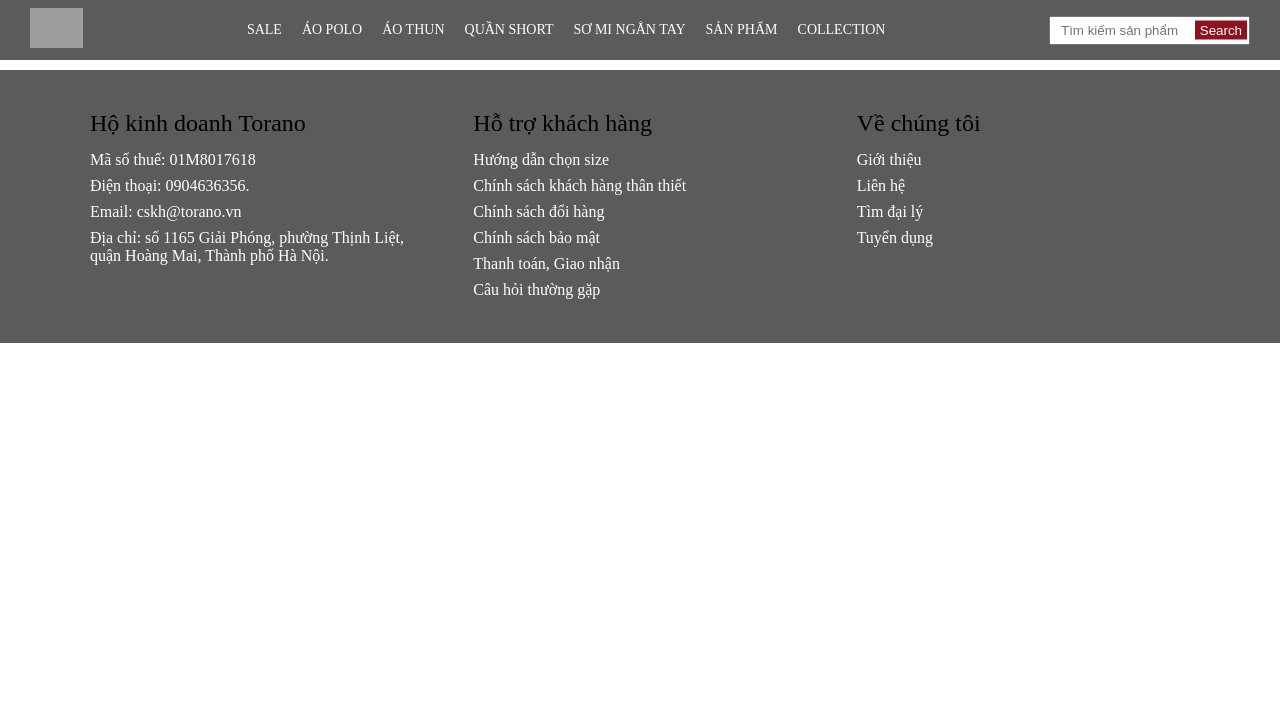
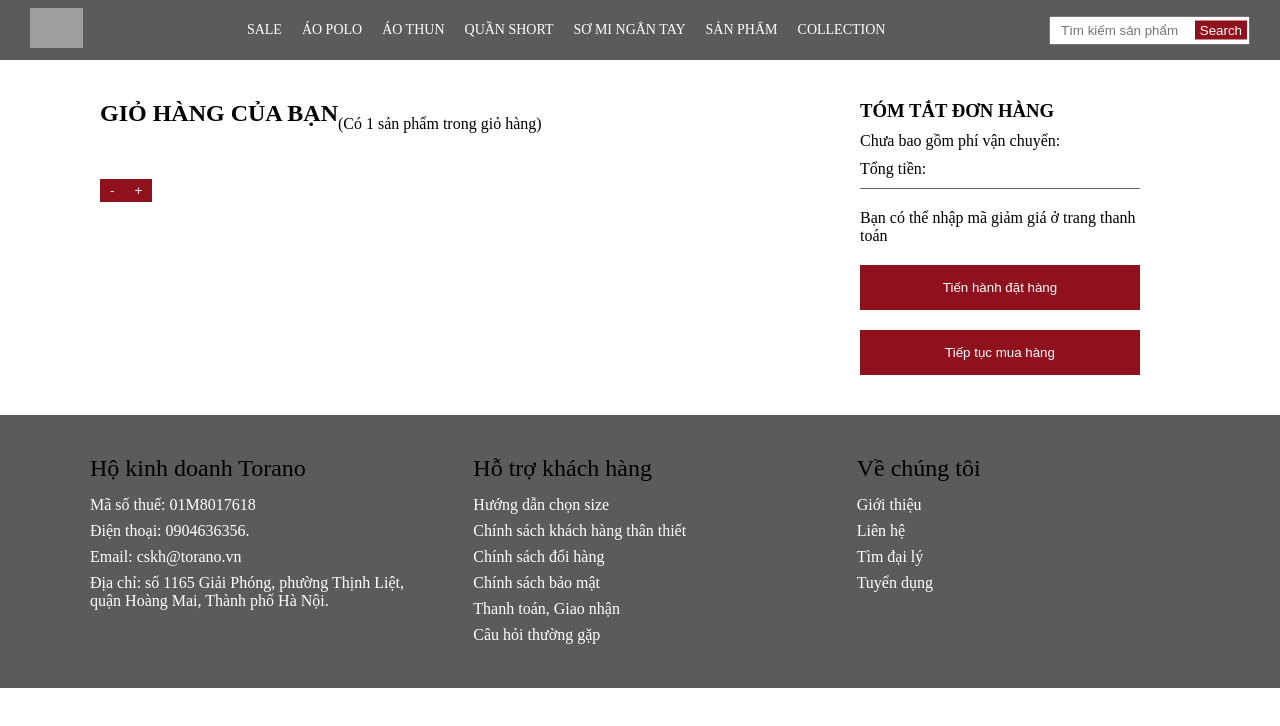
Before and after one commit to cris-ta/react-training, a React (Create React App) app: page /cart in a window 1280 px wide. Shown: the top 726 px of the page. Built offline with nearby package versions, Linux system fonts and the light colour scheme; grey boxes are pictures that could not be loaded.

Commit message:
#13 Create Pages (Checkout + Cart + Collection)

```diff
--- a/public/index.html
+++ b/public/index.html
@@ -24,7 +24,7 @@
       work correctly both with client-side routing and a non-root public URL.
       Learn how to configure a non-root public URL by running `npm run build`.
     -->
-    <title>Torano - Lich lam va sang trong</title>
+    <title>Torano - Lịch lãm và sang trọng</title>
   </head>
   <body>
     <noscript>You need to enable JavaScript to run this app.</noscript>
--- a/src/App.js
+++ b/src/App.js
@@ -4,6 +4,9 @@
 import { navBars, info, support, contact } from "./configs";
 import { Routes,Route } from "react-router-dom";
 import Register from "./pages/Register";
+import CartPage from "./pages/Cart";
+import CheckoutPage from "./pages/Checkout";
+import CollectionPage from "./pages/Collection";
 
 
 function App() {
@@ -14,6 +17,9 @@
         <Routes>
           <Route path="/" element={<HomePage/>}/>
           <Route path="/register" element={<Register/>}/>
+          <Route path="/cart" element={<CartPage/>}/>
+          <Route path="/checkout" element={<CheckoutPage/>}/>
+          <Route path="/collection" element={<CollectionPage/>}/>
         </Routes>
       </main>
       <Footer info={info} support={support} contact={contact}/>
--- a/src/components/Checkout/index.js
+++ b/src/components/Checkout/index.js
@@ -24,13 +24,13 @@
             <ProductCart/>
             <div className="coupon">
                 <Input/>
-                <Button type="orange" text="Use Coupon"/>
+                <Button type="orange" text="Sử dụng"/>
             </div>
             <div>
-                <SubTitle subtitle="Phi van chuyen"/>
+                <SubTitle subtitle="Phí vận chuyển"/>
             </div>
             <div className="total">
-                <SubTitle subtitle="Total Price"/>
+                <SubTitle subtitle="Tổng đơn hàng"/>
                 {props.price}
             </div>
         </div>
--- a/src/components/Checkout/styles.css
+++ b/src/components/Checkout/styles.css
@@ -3,7 +3,7 @@
 }
 .bills__detail {
     background-color: var(--bg-primary);
-    padding: 0 2rem;
+    padding: 0 4rem;
     border-left: solid .1rem var(--background-color);
 }
 .coupon {
--- /dev/null
+++ b/src/pages/Cart/index.js
@@ -0,0 +1,37 @@
+import "./styles.css"
+import Button from "../../components/Button";
+import { ProductCart } from "../../components/Product";
+import { Heading2, SubHeading, SubTitle, Title } from "../../components/Title";
+
+function CartPage(props) {
+  return (
+    <div className="wrapper__cart">
+      <article className="cart__product">
+        <div className="cart__product-title">
+          <Heading2 heading2="GIỎ HÀNG CỦA BẠN"/>
+          <SubHeading subheading="(Có 1 sản phẩm trong giỏ hàng)"/>
+        </div>
+        <div className="cart__product-list">
+          <ProductCart/>
+          <div>
+            <Button text="-"/>
+            <span>{props.quantity}</span>
+            <Button text="+"/>
+          </div>
+        </div>
+      </article>
+      <article className="check__details">
+        <div className="check__details-box">
+          <Title title="TÓM TẮT ĐƠN HÀNG"/>
+          <SubHeading subheading="Chưa bao gồm phí vận chuyển:"/>
+          <SubHeading subheading="Tổng tiền:"/> {props.price}
+          <SubTitle subtitle="Bạn có thể nhập mã giảm giá ở trang thanh toán"/>
+          <Button text="Tiến hành đặt hàng"/>
+          <Button text="Tiếp tục mua hàng"/>
+        </div>
+      </article>
+    </div>
+   );
+}
+
+export default CartPage;
--- /dev/null
+++ b/src/pages/Cart/styles.css
@@ -0,0 +1,46 @@
+.wrapper__cart {
+    display: grid;
+    grid-template-columns: 2fr 1fr;
+    padding: 3rem 10rem;
+}
+
+.cart__product-title {
+    display: flex;
+    justify-content: flex-start;
+    align-items: center;
+}
+
+.cart__product-title h4 {
+    font-weight: 200;
+}
+
+.check__details {
+    padding: 0 4rem;
+}
+
+.wrapper__cart-box {
+    background-color: var(--bg-primary);
+}
+
+.check__details-box h2{
+    font-size: 2.2rem;
+    margin-bottom: 1rem;
+}
+
+.check__details-box h4{
+    font-weight: 300;
+    margin: 1rem 0;
+}
+
+.check__details-box > span {
+    display: block;
+    padding-top: 2rem;
+    border-top: .1rem solid #666;
+    text-decoration: wavy;
+}
+
+.check__details-box > button {
+    margin-top: 2rem;
+    width: 100%;
+    padding: 1.5rem 0;
+}
--- /dev/null
+++ b/src/pages/Checkout/index.js
@@ -0,0 +1,12 @@
+import "./styles.css"
+import {CheckoutBills, CheckoutInfo} from "../../components/Checkout"
+
+
+export default function CheckoutPage() {
+  return (
+    <div className="wrapper__check">
+        <CheckoutInfo/>
+        <CheckoutBills/>
+    </div>
+  )
+}
--- /dev/null
+++ b/src/pages/Checkout/styles.css
@@ -0,0 +1,5 @@
+.wrapper__check {
+    display: grid;
+    grid-template-columns: 2fr 1fr;
+    padding: 0 15rem;
+}
--- /dev/null
+++ b/src/pages/Collection/index.js
@@ -0,0 +1,14 @@
+import "./styles.css"
+import { Heading2, SubHeading } from "../../components/Title"
+import Collection from "../../components/Collection"
+
+
+export default function CollectionPage() {
+  return (
+    <div className="wrapper__collection">
+        <Heading2 heading2="SẢN PHẨM TRONG BỘ SƯU TẬP"/>
+        <SubHeading subheading="Những gợi ý trang phục “cực chất” mà Kim Lý đã lựa chọn từ TORANO!"/>
+        <Collection/>
+    </div>
+  )
+}
--- /dev/null
+++ b/src/pages/Collection/styles.css
@@ -0,0 +1,9 @@
+.wrapper__collection {
+    padding: 3rem 0;
+}
+
+.wrapper__collection h4{
+    text-align: center;
+    font-weight: 200;
+    color: #666;
+}
```
